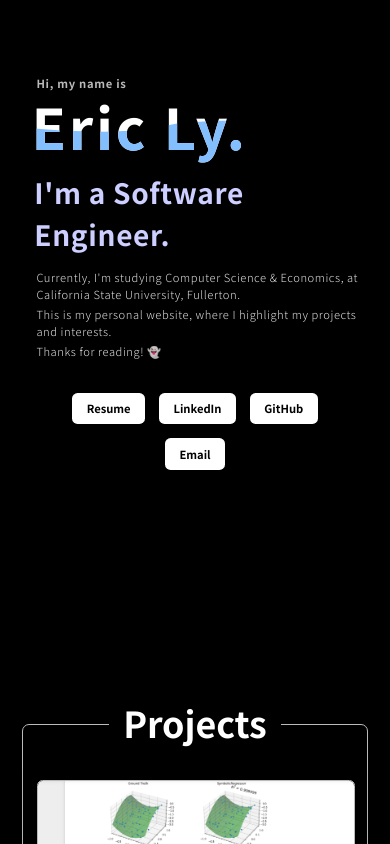
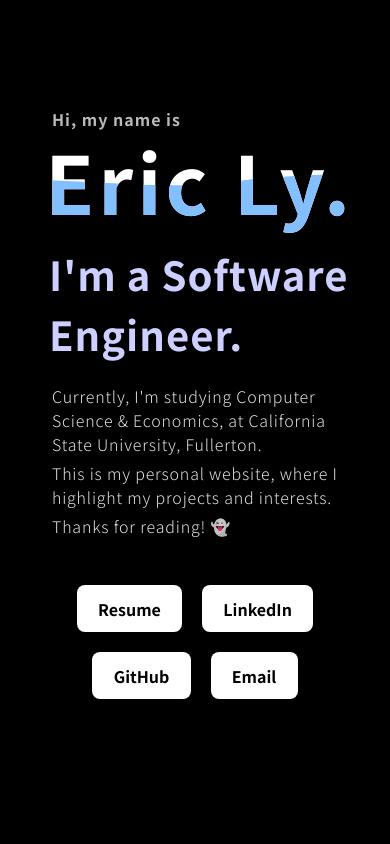
Before and after one commit to lyeric2022/lyyeric.tech, a React (Vite) app: page / in a window 390 px wide. Shown: the top 844 px of the page. Built offline with nearby package versions, Linux system fonts and the light colour scheme.

Commit message:
attempting mobile width changes

```diff
--- a/src/App.scss
+++ b/src/App.scss
@@ -1,10 +1,4 @@
 @import url('https://fonts.googleapis.com/css2?family=Noto+Sans+JP:wght@300&display=swap');
-
-@media screen and (max-width: 500px) {
-  html {
-    zoom: 0.70; /* Adjust the zoom level as per your requirement */
-  }
-}
 
 #root {
   max-width: 1280px;
```
